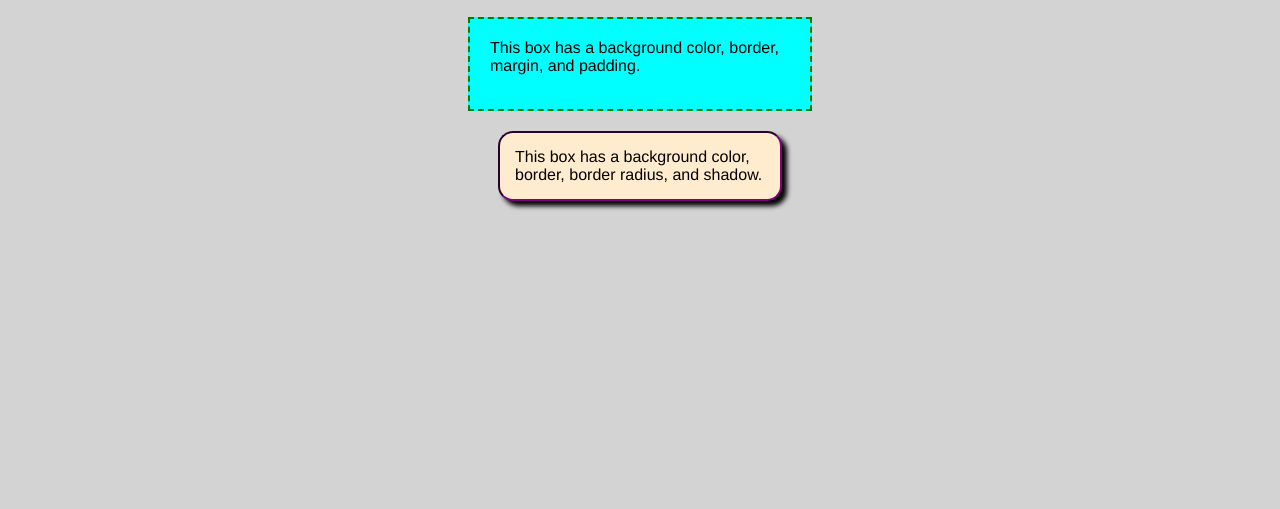
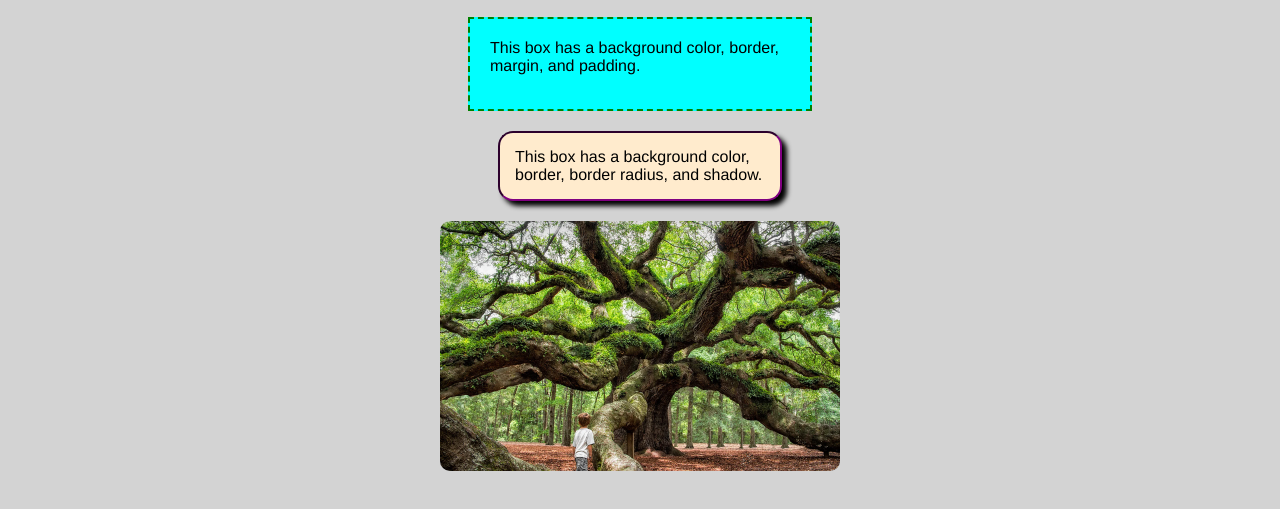
Before and after one commit to ShareghYusefi/CSS-Properties, a plain HTML site: page index.html in a window 1280 px wide. Shown: the part 143-652 px from the top of the page. Drawn offline with Linux system fonts and the light colour scheme.

Commit message:
background images

```diff
--- a/index.html
+++ b/index.html
@@ -25,5 +25,7 @@
     <div class="styled-box">
       This box has a background color, border, border radius, and shadow.
     </div>
+
+    <div id="oak-tree"></div>
   </body>
 </html>
--- a/styles.css
+++ b/styles.css
@@ -40,3 +40,14 @@ body {
   transition: background-color 8s ease;
   box-shadow: 5px 5px 5px black;
 }
+
+#oak-tree {
+  width: 400px;
+  height: 250px;
+  margin: 0 auto;
+  background-color: blue;
+  border-radius: 10px;
+  background-image: url("oak-tree.webp");
+  background-size: cover;
+  /* background-repeat: no-repeat; */
+}
```
Also changed, not shown: oak-tree.webp (added).
